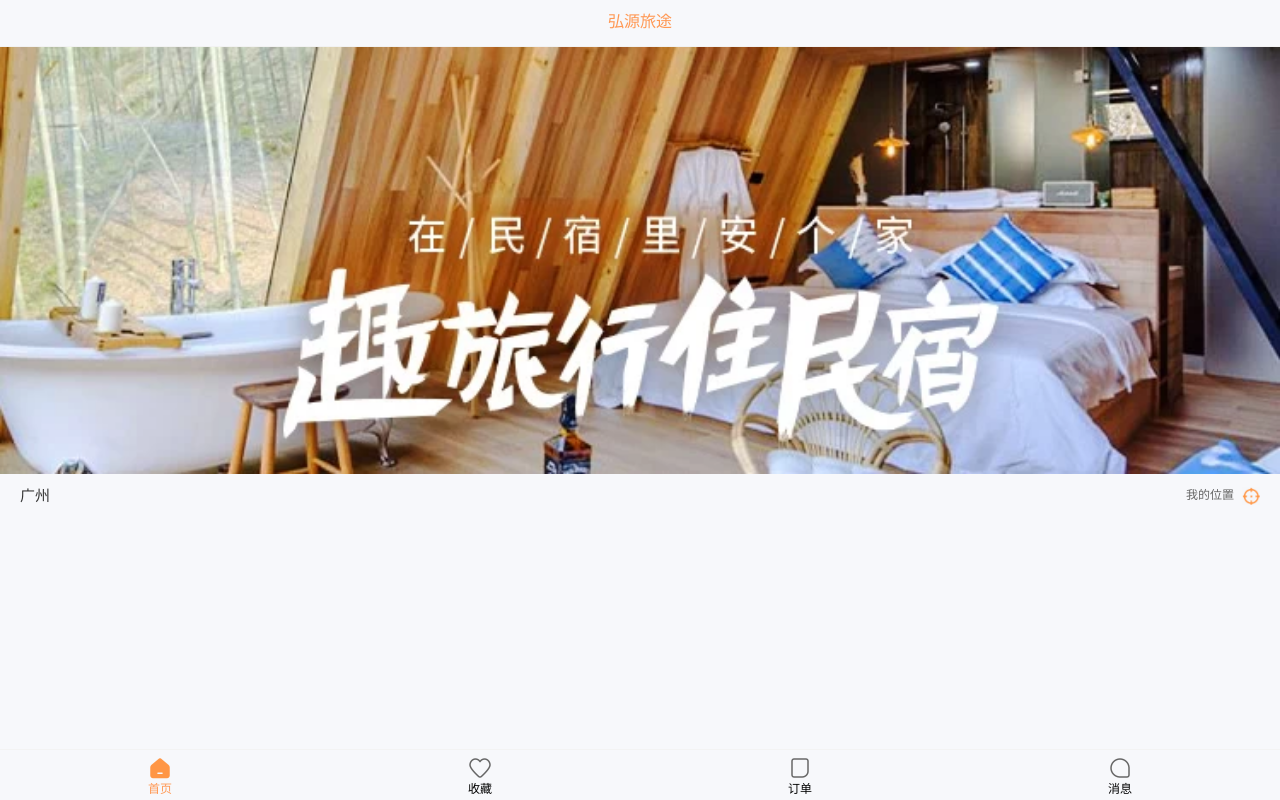
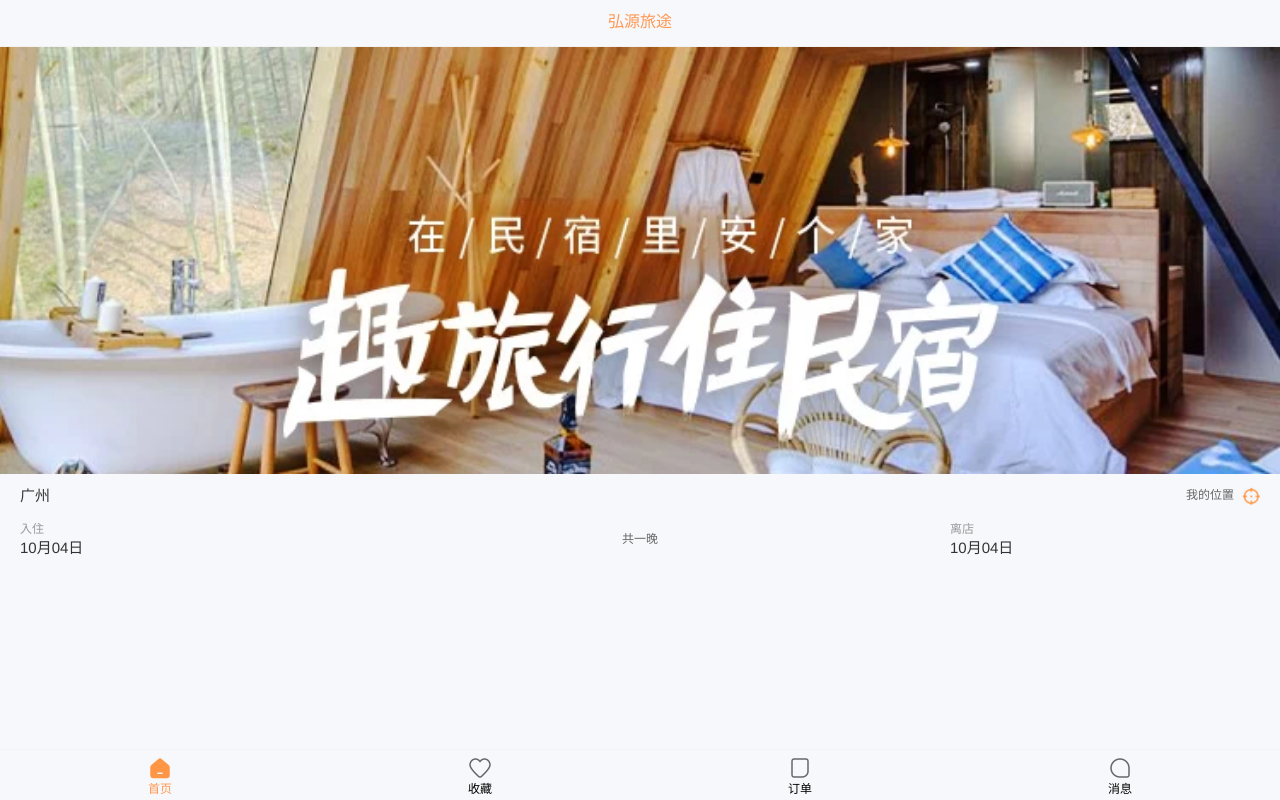
Before and after one commit to HersanKuang/hx-trip, a Vue app: page /home in a window 1280 px wide. Built offline with nearby package versions, Linux system fonts and the light colour scheme.

Commit message:
feat: choose the date of stay

```diff
--- a/components.d.ts
+++ b/components.d.ts
@@ -10,6 +10,7 @@ declare module '@vue/runtime-core' {
     RouterLink: typeof import('vue-router')['RouterLink']
     RouterView: typeof import('vue-router')['RouterView']
     TabBar: typeof import('./src/components/tab-bar/tab-bar.vue')['default']
+    VanCalendar: typeof import('vant/es')['Calendar']
     VanCell: typeof import('vant/es')['Cell']
     VanIndexAnchor: typeof import('vant/es')['IndexAnchor']
     VanIndexBar: typeof import('vant/es')['IndexBar']
--- a/package.json
+++ b/package.json
@@ -11,6 +11,7 @@
   },
   "dependencies": {
     "axios": "^1.0.0",
+    "dayjs": "^1.11.5",
     "normalize.css": "^8.0.1",
     "pinia": "^2.0.22",
     "vant": "^3.6.3",
--- a/src/components/tab-bar/tab-bar.vue
+++ b/src/components/tab-bar/tab-bar.vue
@@ -17,7 +17,7 @@ const itemClick = (item: Item, index: number) => {
 
 <template>
   <div class="tabbar">
-    <template v-for="(item, index) in tabbarData">
+    <template v-for="(item, index) in tabbarData" :key="item">
       <div
         class="tabbar-item"
         :class="{ active: currentIndex === index }"
--- a/src/stores/modules/city.ts
+++ b/src/stores/modules/city.ts
@@ -1,9 +1,20 @@
 import { getCityAll } from '@/service'
 import { defineStore } from 'pinia'
 
+interface ICityName {
+  cityName?: string
+}
+interface State {
+  allCities: object | null
+  currentCity: ICityName
+}
+
 const useCityStore = defineStore('city', {
-  state: () => ({
-    allCities: {}
+  state: (): State => ({
+    allCities: {},
+    currentCity: {
+      cityName: '广州'
+    }
   }),
   actions: {
     async fetchAllCitiesData() {
--- /dev/null
+++ b/src/utils/format_date.ts
@@ -0,0 +1,8 @@
+import dayjs from 'dayjs'
+
+export function formatMonthDay(
+  date: Date | number | string,
+  dateFormat = 'MM月DD日'
+) {
+  return dayjs(date).format(dateFormat)
+}
--- a/src/views/city/city.vue
+++ b/src/views/city/city.vue
@@ -1,28 +1,20 @@
 <script lang="ts" setup>
-import { computed, ref } from 'vue'
+import { ref } from 'vue'
 import { useRouter } from 'vue-router'
 import { storeToRefs } from 'pinia'
 import useCityStore from '@/stores/modules/city'
 import CityGroup from '@/views/city/cpns/city-group.vue'
 
 const router = useRouter()
-
 // 搜索框功能
 const searchValue = ref('')
 const cancelClick = () => router.back()
-
 // 标签栏切换
 const tabActive = ref(0)
-
 // 从Store中获取数据
 const cityStore = useCityStore()
 cityStore.fetchAllCitiesData()
 const { allCities } = storeToRefs<any>(cityStore)
-
-// 目的：获取选中标签后的数据
-// 1.根据正确的key：将tabs中绑定的tabActive正确绑定
-// 2.根据key从allCities获取数据，默认直接获取的数据不是响应式数据，所以使用computed
-const currentGroup = computed(() => allCities.value[tabActive.value])
 </script>
 
 <template>
@@ -44,7 +36,7 @@ const currentGroup = computed(() => allCities.value[tabActive.value])
       </van-tabs>
     </div>
     <div class="content">
-      <template v-for="(value, key) in allCities">
+      <template v-for="(value, key) in allCities" :key="value">
         <city-group v-show="tabActive === key" :group-data="value" />
       </template>
     </div>
--- a/src/views/city/cpns/city-group.vue
+++ b/src/views/city/cpns/city-group.vue
@@ -1,21 +1,31 @@
 <script lang="ts" setup>
 import { computed } from 'vue'
+import { useRouter } from 'vue-router'
+import useCityStore from '@/stores/modules/city'
 
+const router = useRouter()
 interface Props {
   groupData: {
     cities?: any[]
     hotCities?: any[]
   }
 }
-
+// 定义props
 const props = withDefaults(defineProps<Props>(), {
   groupData: () => ({})
 })
+// 动态的索引
 const indexList = computed(() => {
   const list = props.groupData.cities!.map((item) => item.group)
   list.unshift('#')
   return list
 })
+// 监听城市的点击
+const cityStore = useCityStore()
+const cityClick = (city: object) => {
+  cityStore.currentCity = city
+  router.back()
+}
 </script>
 
 <template>
@@ -24,13 +34,13 @@ const indexList = computed(() => {
       <van-index-anchor index="热门" />
       <div class="list">
         <template v-for="(city, index) in groupData.hotCities" :key="index">
-          <div class="city">{{ city.cityName }}</div>
+          <div class="city" @click="cityClick(city)">{{ city.cityName }}</div>
         </template>
       </div>
       <template v-for="(group, index) in groupData.cities" :key="index">
         <van-index-anchor :index="group.group" />
         <template v-for="(city, index) in group.cities" :key="index">
-          <van-cell :title="city.cityName" />
+          <van-cell :title="city.cityName" @click="cityClick(city)" />
         </template>
       </template>
     </van-index-bar>
--- a/src/views/home/cpns/home-search-box.vue
+++ b/src/views/home/cpns/home-search-box.vue
@@ -1,12 +1,15 @@
 <script lang="ts" setup>
+import { ref } from 'vue'
 import { useRouter } from 'vue-router'
+import useCityStore from '@/stores/modules/city'
+import { storeToRefs } from 'pinia'
+import { formatMonthDay } from '@/utils/format_date'
 
 const router = useRouter()
 // 位置/城市
 const cityClick = () => {
   router.push('/city')
 }
-
 const positionClick = () => {
   // 获取当前位置
   navigator.geolocation.getCurrentPosition(
@@ -23,22 +26,81 @@ const positionClick = () => {
     }
   )
 }
+// 当前城市
+const cityStore = useCityStore()
+const { currentCity } = storeToRefs<any>(cityStore)
+// 日期范围的处理
+const nowDate = new Date()
+const newDate = nowDate.setDate(nowDate.getDate() + 1)
+const startDate = ref(formatMonthDay(nowDate))
+const endDate = ref(formatMonthDay(newDate))
+// 日历范围的选择
+const showCalendar = ref(false)
+interface Day {
+  type: string
+  bottomInfo: string
+  text?: number
+  date?: string
+}
+const formatterDate = (day: Day) => {
+  if (day.type === 'start') {
+    day.bottomInfo = '入住'
+  } else if (day.type === 'end') {
+    day.bottomInfo = '离店'
+  }
+  return day
+}
+const onDateConfirm = (value: any[]) => {
+  // 1.设置日期
+  const selectStartDate = formatMonthDay(value[0])
+  const selectEndDate = formatMonthDay(value[1])
+  startDate.value = selectStartDate
+  endDate.value = selectEndDate
+  // 2.隐藏日历
+  showCalendar.value = false
+}
 </script>
 
 <template>
   <div class="search-box">
+    <!--位置信息-->
     <div class="location">
-      <div class="city" @click="cityClick">广州</div>
+      <div class="city" @click="cityClick">{{ currentCity.cityName }}</div>
       <div class="position" @click="positionClick">
         <span class="text">我的位置</span>
         <img src="@/assets/img/home/icon_location.png" alt="" />
       </div>
     </div>
+    <!-- 日期范围 -->
+    <div class="section date-range" @click="showCalendar = true">
+      <div class="start">
+        <div class="date">
+          <span class="tip">入住</span>
+          <span class="time">{{ startDate }}</span>
+        </div>
+      </div>
+      <div class="stay">共一晚</div>
+      <div class="end">
+        <div class="date">
+          <span class="tip">离店</span>
+          <span class="time">{{ endDate }}</span>
+        </div>
+      </div>
+    </div>
+    <van-calendar
+      v-model:show="showCalendar"
+      type="range"
+      color="#ff9854"
+      :round="false"
+      :formatter="formatterDate"
+      @confirm="onDateConfirm"
+    />
   </div>
 </template>
 
 <style lang="less" scoped>
 .search-box {
+  --van-calendar-popup-height: 100%;
   .location {
     display: flex;
     align-items: center;
@@ -64,5 +126,46 @@ const positionClick = () => {
       }
     }
   }
+  .section {
+    display: flex;
+    flex-wrap: wrap;
+    align-items: center;
+    padding: 0 20px;
+    color: #999;
+    height: 44px;
+    .start {
+      min-width: 25%;
+      display: flex;
+      height: 44px;
+      align-items: center;
+    }
+    .stay {
+      flex: 1;
+      text-align: center;
+      font-size: 12px;
+      color: #666;
+    }
+    .end {
+      min-width: 25%;
+    }
+    .date {
+      display: flex;
+      flex-direction: column;
+      //align-items: center;
+      .tip {
+        font-size: 12px;
+        color: #999;
+      }
+      .time {
+        margin-top: 3px;
+        color: #333;
+        font-size: 15px;
+        font-weight: 500;
+      }
+    }
+  }
+  .date-range {
+    height: 44px;
+  }
 }
 </style>
```
Also changed, not shown: 1 other file (tests, documents, lock files or other folders).
